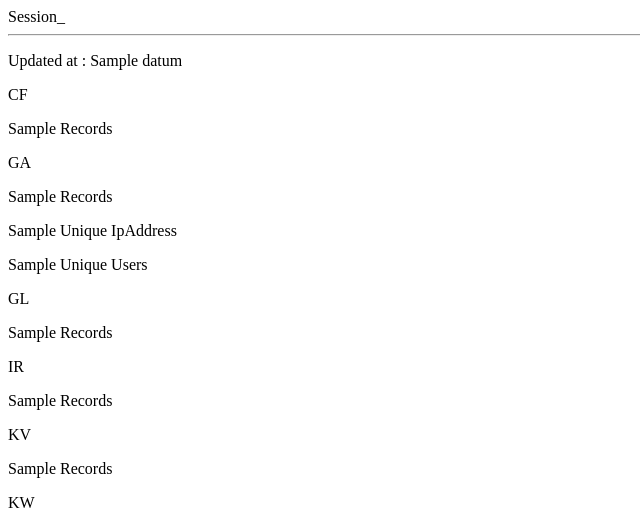
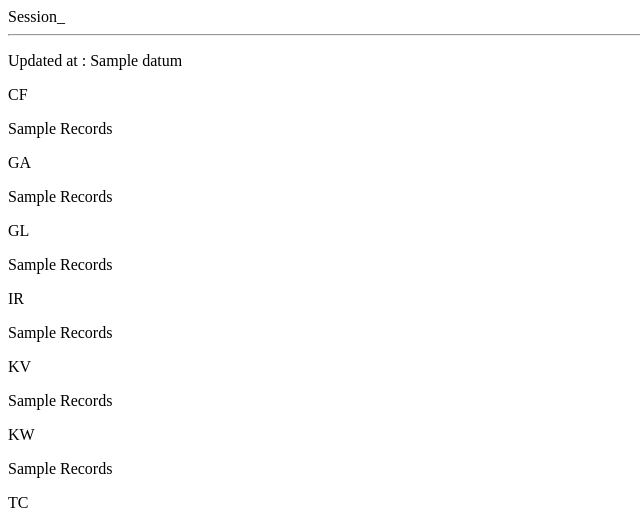
Before and after one commit to cescgie/pustapu, a PHP site: template views/file.php in a window 1280 px wide. Shown: the top 514 px of the page, without its empty margins (0-640 px from the left). Run offline with PHP 8.4, Linux system fonts and the light colour scheme; the template is opened without the code that fills it: most values are stand-ins (such as "Sample title", 1, 10 or a date in 2020); data that the repository does not hold is empty; a stand-in replaces the project's code that opens the database connection; some libraries are stand-ins or nearby versions.

Commit message:
GA view skip

```diff
--- a/views/file.php
+++ b/views/file.php
@@ -30,9 +30,9 @@
           foreach ($data['sum_ga'] as $sum_ga){
               echo
               '<p>'.$sum_ga['Summe_ga']. ' Records</p>';
-              echo
+              /*echo
                '<p>'.$data['ip_ga'].' Unique IpAddress</p>
-                <p>'.$data['user_ga'].' Unique Users</p>';
+                <p>'.$data['user_ga'].' Unique Users</p>';*/
           }
       echo
       '</div> <!-- panel panel-default -->';
```
